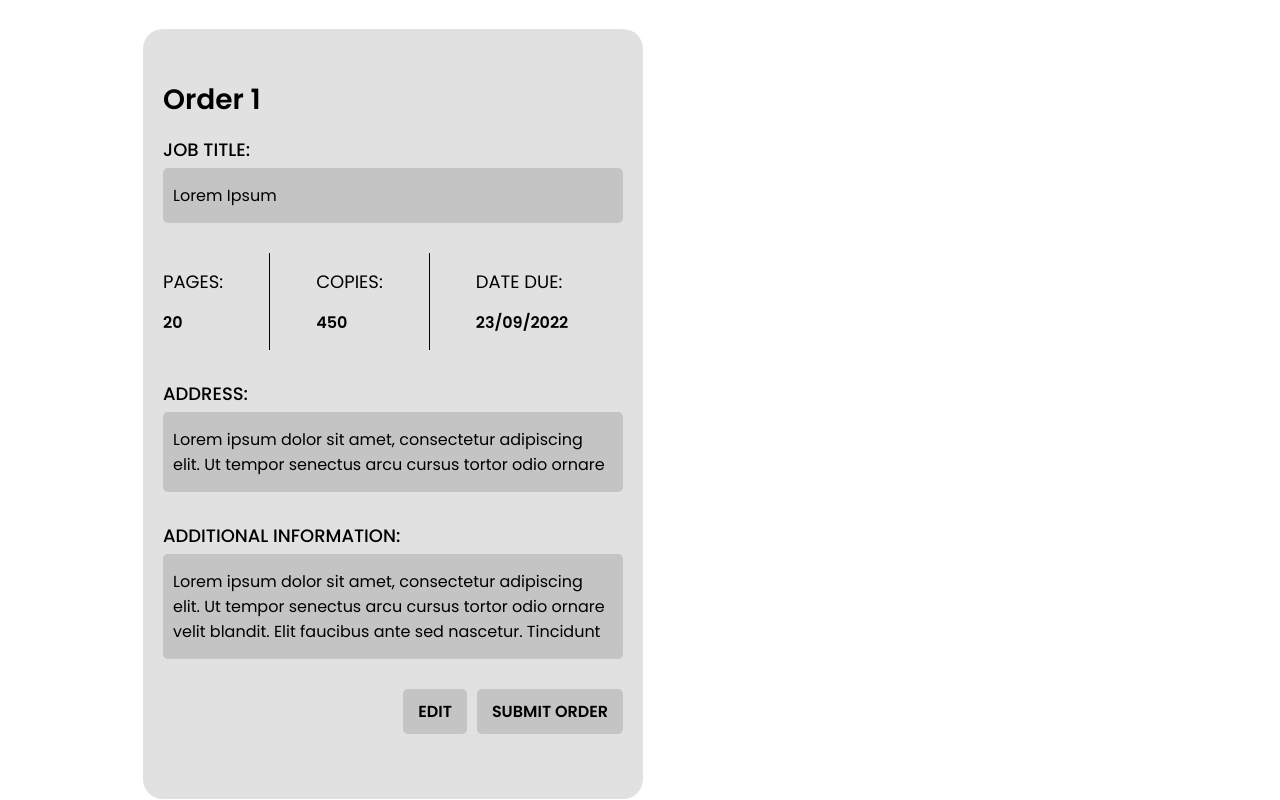
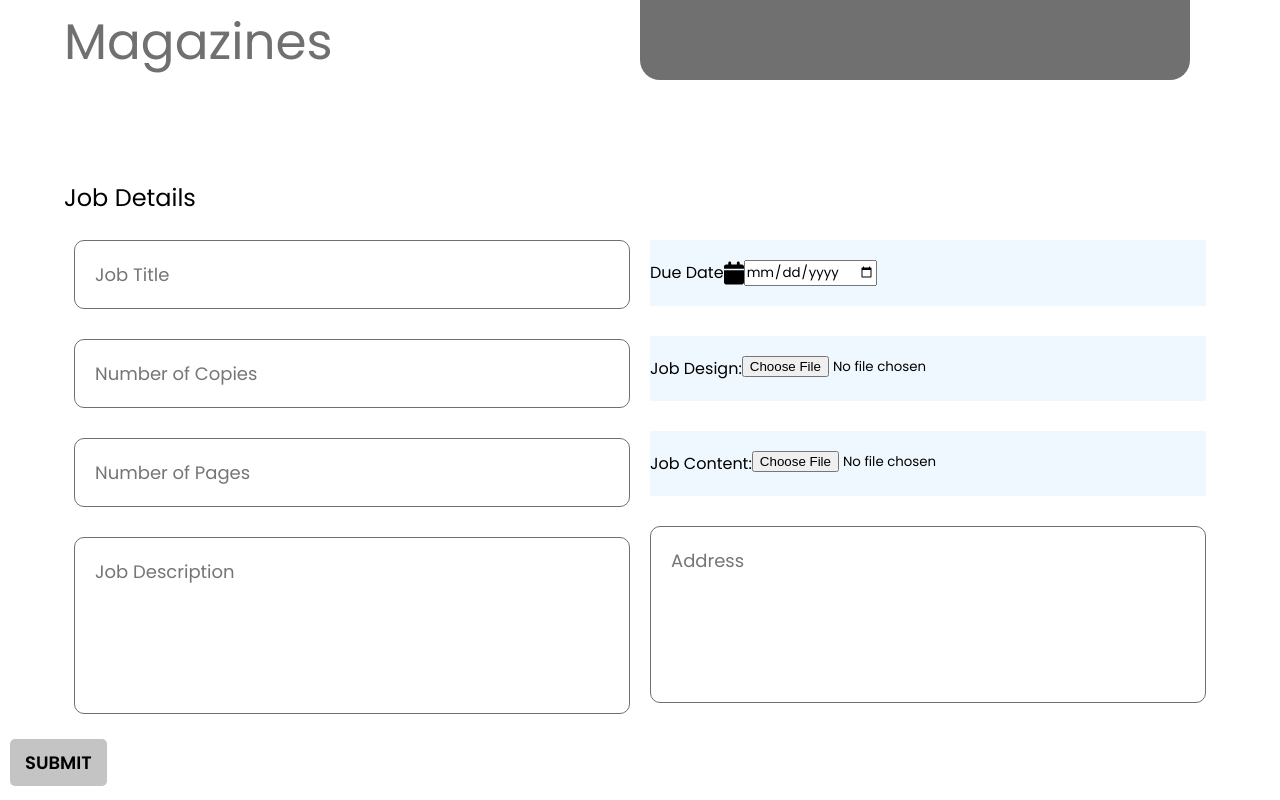
Before and after one commit to kiishi-0/Print-Order, a React (Create React App) app: page / in a window 1280 px wide. Shown: the part 300-1100 px from the top of the page. Built offline with nearby package versions, Linux system fonts and the light colour scheme.

Commit message:
started the product page

```diff
--- a/src/App.js
+++ b/src/App.js
@@ -5,6 +5,8 @@ import CategoriesPage from './Pages/CategoriesPage/CategoriesPage'
 import LoginForm from './Pages/LoginForm/LoginForm'
 import SignUpForm from './Pages/SignUpForm/SignUpForm'
 import SummaryPage from './Pages/SummaryPage/SummaryPage'
+import ProductPage from './Pages/ProductPage/ProductPage'
+
 
 function App() {
   return (
@@ -17,7 +19,7 @@ function App() {
           <Route exact path="/signup" component={SignUpForm} />
           <Route path="/" component={Home} />
         </Switch> */}
-        <SummaryPage />
+        <ProductPage />
       </div>
     </Router>
 
--- /dev/null
+++ b/src/Pages/ProductPage/ProductPage.css
@@ -0,0 +1,85 @@
+textarea{
+    resize: none;
+}
+.product-div{
+    display: flex;
+    flex-direction: column;
+    width: 100%;
+    padding-bottom: 100px;
+}
+.product-div .title-div{
+    display: flex;
+    align-items: flex-end;
+    margin-bottom: 100px;
+}
+.product-div .title-div h1, .product-div .title-div .carousel{
+    width: 50%;
+}
+.product-div .title-div .carousel .slide{
+    width: 550px;
+    height: 250px;
+    border-radius: 20px;
+    background-color: #707070;
+}
+.product-div h1{
+    /* background-color: red; */
+    padding-left: 5%;
+}
+.product-div .product-details-div{
+    display: flex;
+    width: 100%;
+    flex-direction: column;
+}
+.product-div .product-details-div h2{
+    font-weight: 400;
+    width: 100%;
+    padding-left: 5%;
+}
+.product-div .product-details-div .details-div .sec-div{
+    width: 100%;
+    display: flex;
+    flex-wrap: wrap;
+    align-items: flex-start;
+    justify-content: center;
+}
+.product-div .product-details-div .details-div .sec-div .sec{
+    width: 45%;
+    display: flex;
+    flex-direction: column;
+    padding: 10px;
+}
+.product-div .product-details-div .details-div .sec-div .sec1 input[type= text],
+.product-div .product-details-div .details-div .sec-div .sec1 input[type= number],
+.product-div .product-details-div .details-div .sec-div .sec1 textarea,
+.product-div .product-details-div .details-div .sec-div .sec2 textarea{
+    padding: 20px;
+    margin: 15px 0;
+    font-size: 18px;
+    border: 0;
+    border: 1px solid #707070;
+    border-radius: 10px;
+}
+.product-div .product-details-div .details-div .sec2 span{
+    width: 100%;
+    background-color: aliceblue;
+    display: flex;
+    padding: 20px 0;
+    margin: 15px 0;
+}
+.product-div .product-details-div .details-div button{
+    padding: 10px 15px;
+    margin-left: 10px;
+    background-color: #C4C4C4;
+    border-radius: 5px;
+    font-size: 18px;
+    font-weight: 600;
+    transition: background ease .25s;
+}
+.product-div .product-details-div .details-div button:hover{
+    background-color: #9c9c9c;
+}
+@media only screen and (max-width: 441px){
+    .product-div .product-details-div .details-div .sec{
+        width: 100%;
+    }
+}
--- /dev/null
+++ b/src/Pages/ProductPage/ProductPage.jsx
@@ -0,0 +1,62 @@
+import React from 'react';
+import '../ProductPage/ProductPage.css';
+import Nav1 from '../../Components/Nav1/Nav1';
+import Nav2 from '../../Components/Nav2/Nav2';
+import  cal from '../../images/calendar-solid.svg'
+
+class ProductPage extends React.Component{
+    render(){
+        return(
+            <div class="container">
+                <header>
+                    <Nav1 />
+                    <Nav2 />
+                </header>
+
+                <div className="product-div">
+                    <div className="title-div">
+                        <h1>Magazines</h1>
+                        <div className="carousel">
+                            <div className="slide">
+
+                            </div>
+                        </div>
+                    </div>
+                    <div className="product-details-div">
+                        <h2>Job Details</h2>
+                        <form action="#" method="post" className='details-div'>
+                            <div className="sec-div">
+                                <div className='sec1 sec'>
+                                    <input type="text" name="title" id="title" placeholder='Job Title'/>
+                                    <input type="number" name="copies" id="copies" placeholder='Number of Copies'/>
+                                    <input type="number" name="pages" id="pages" placeholder='Number of Pages'/>
+                                    <textarea name="description" id="description" cols="30" rows="5" placeholder='Job Description'></textarea>
+                                </div>
+                                <div className='sec2 sec'>
+                                    <span className='date'>
+                                        <p>Due Date</p>
+                                        <img src={cal} alt="calender" srcset="" width={20}/>
+                                        <input type="date" name="due-date" id="due-date" />
+                                    </span>
+                                    <span className='design'>
+                                        <p>Job Design: </p>
+                                        <input type="file" name="design" id="design" />
+                                    </span>
+                                    <span className='design'>
+                                        <p>Job Content: </p>
+                                        <input type="file" name="content" id="content" />
+                                    </span>
+                                    <textarea name="address" id="address" cols="30" rows="5" placeholder='Address'></textarea>
+                                </div>
+                            </div>
+                            <button>SUBMIT</button>
+                        </form>
+                    </div>
+
+                </div>
+            </div>
+        )
+    }
+}
+
+export default ProductPage
--- a/src/Pages/SummaryPage/SummaryPage.css
+++ b/src/Pages/SummaryPage/SummaryPage.css
@@ -1,4 +1,4 @@
-@import url('https://fonts.googleapis.com/css2?family=Poppins:ital,wght@0,100;0,200;0,300;0,400;0,500;0,600;1,100;1,200&display=swap');
+/* @import url('https://fonts.googleapis.com/css2?family=Poppins:ital,wght@0,100;0,200;0,300;0,400;0,500;0,600;1,100;1,200&display=swap'); */
 
 .summary-div{
     width: 100%;
--- a/src/index.css
+++ b/src/index.css
@@ -1,3 +1,5 @@
+@import url('https://fonts.googleapis.com/css2?family=Poppins:ital,wght@0,100;0,200;0,300;0,400;0,500;0,600;1,100;1,200&display=swap');
+
 *{
   margin: 0;
   padding: 0;
```
Also changed, not shown: src/images/calendar-solid.svg (added).
